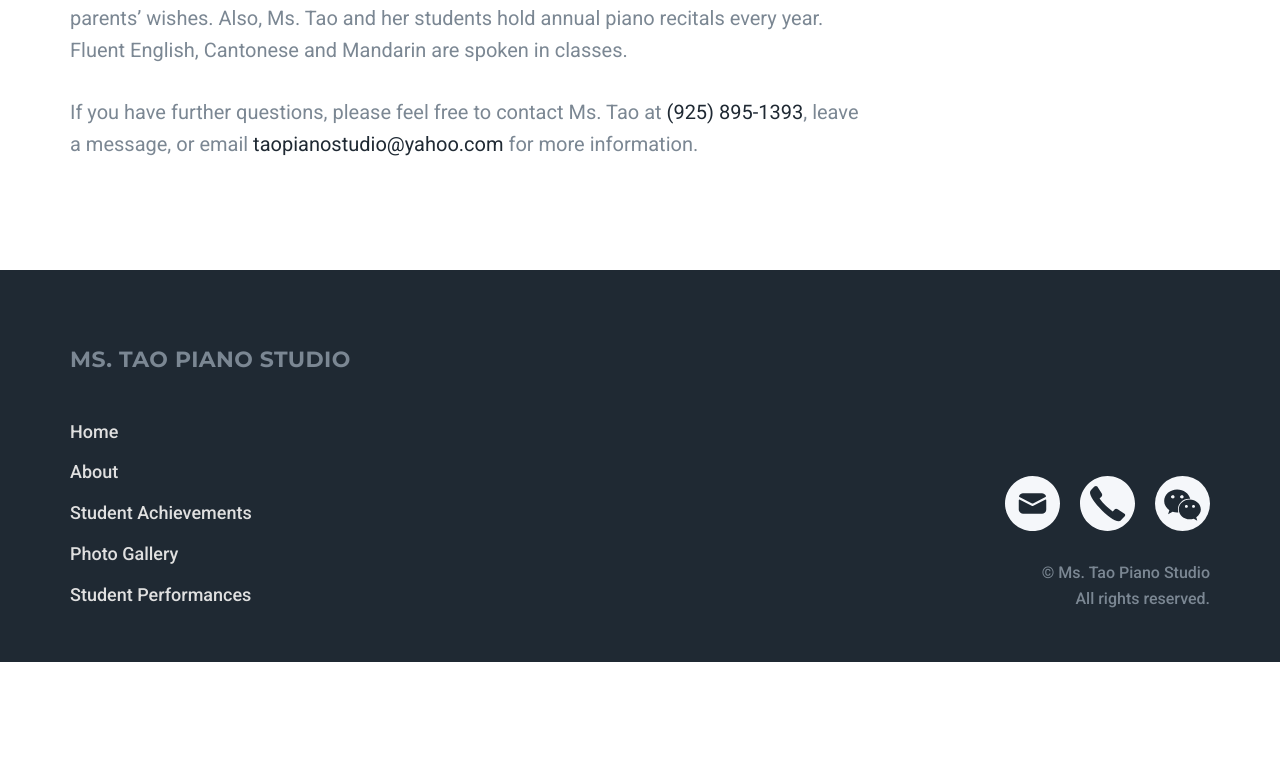
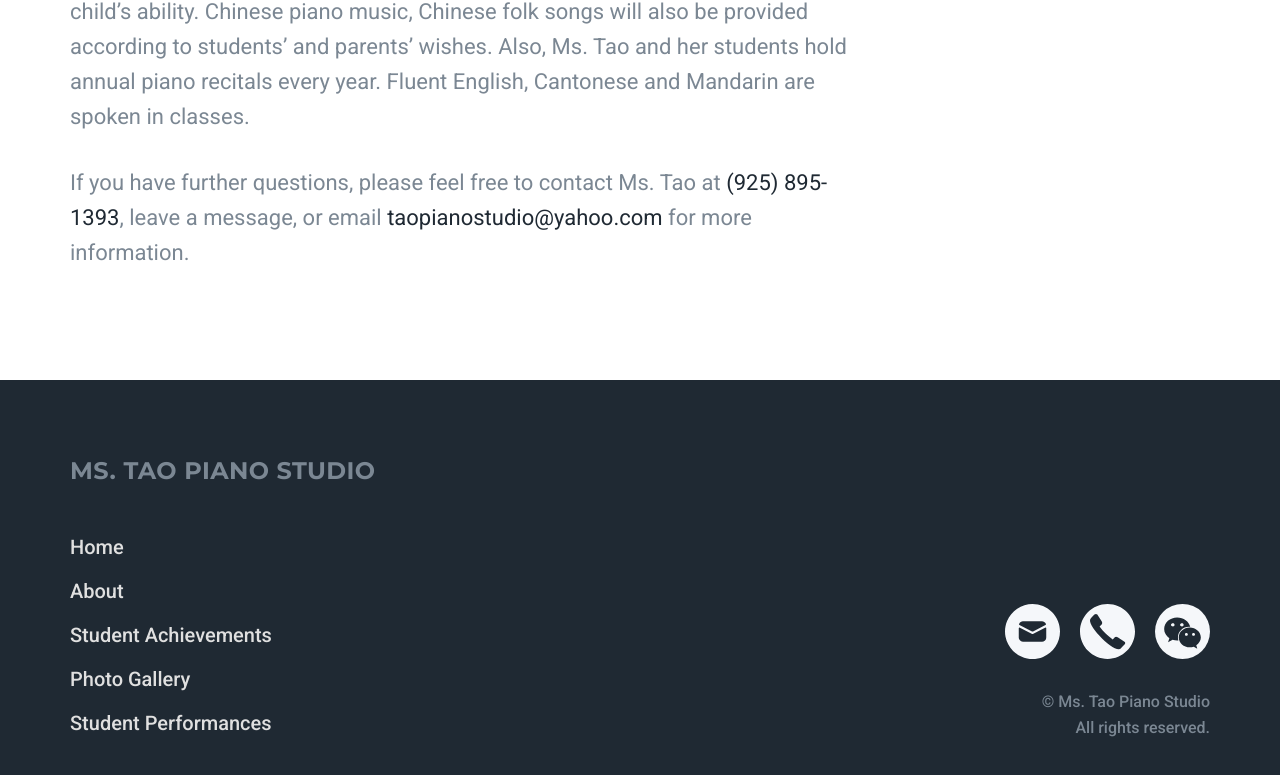
Before and after one commit to shimamooo/ms-tao-piano-studio, a Next.js app: page /about in a window 1280 px wide. Shown: the part 1091-1866 px from the top of the page. Before the commit the page ends 1753 px from the top, so only its background shows below. Built offline with nearby package versions, Linux system fonts and the light colour scheme.

Commit message:
homepage complete

```diff
--- a/styles/globals.css
+++ b/styles/globals.css
@@ -53,3 +53,9 @@ ul {
     font-size: 20px;
   }
 }
+
+@media only screen and (min-width: 1200px) {
+  body {
+    font-size: 22px;
+  }
+}
--- a/styles/utils.module.css
+++ b/styles/utils.module.css
@@ -128,3 +128,21 @@
     font-size: 18px;
   }
 }
+
+@media only screen and (min-width: 1200px) {
+  .h1 {
+    font-size: 80px;
+  }
+
+  .labelH1 {
+    font-size: 30px;
+  }
+
+  .h3 {
+    font-size: 24px;
+  }
+
+  .footerLink {
+    font-size: 20px;
+  }
+}
```
Also changed, not shown: components/card.module.css (+8 -1 lines), components/image-slider.module.css (+16 -6 lines).
